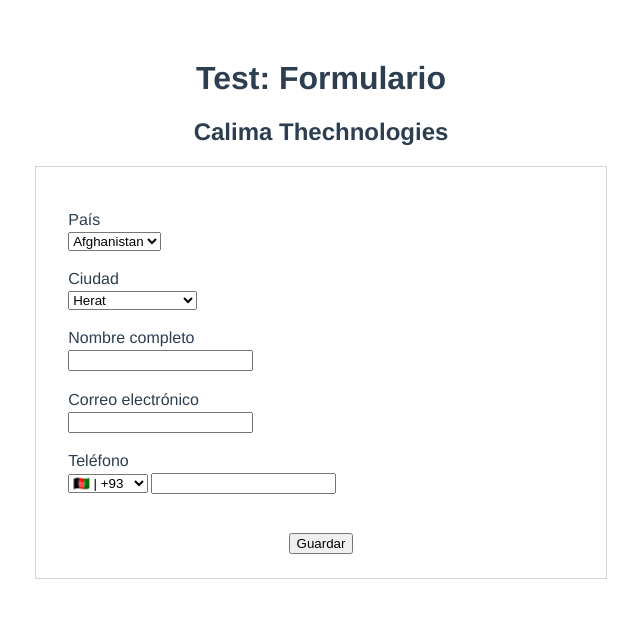
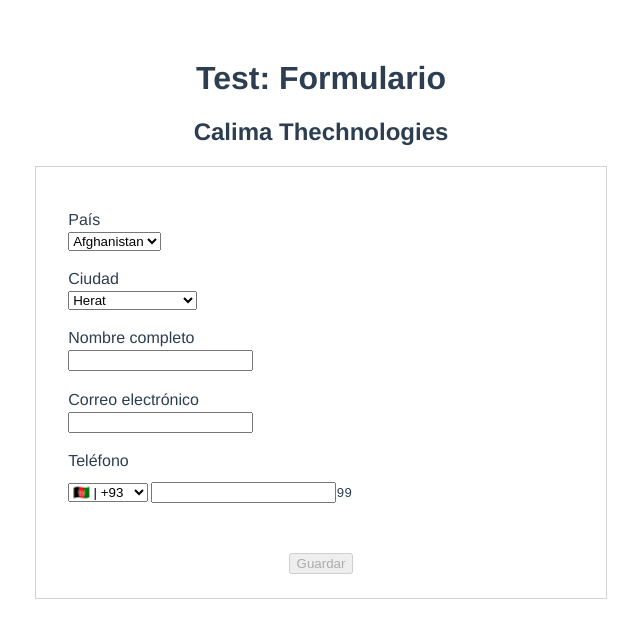
Before and after one commit to fermellone/test-calima-technologies, a Vue app: page / in a window 1280 px wide. Shown: the top 638 px of the page, without its empty margins (319-959 px from the left). Built offline with nearby package versions, Linux system fonts and the light colour scheme.

Commit message:
Se agregaron validaciones

```diff
--- a/src/components/CtForm.vue
+++ b/src/components/CtForm.vue
@@ -1,5 +1,5 @@
 <template>
-  <form class="form">
+  <form class="form" @submit.prevent="save">
     <div class="form-group">
       <label for="country">País</label>
       <select id="country" v-model="form.country">
@@ -13,8 +13,8 @@
     <div class="form-group">
       <label for="city">Ciudad</label>
       <select id="city" v-model="form.city">
-        <template v-for="city in cities">
-          <option :value="city" :key="`city-${city}`">
+        <template v-for="(city, index) in cities">
+          <option :value="city" :key="`city-${city}-${index}`">
             {{ city }}
           </option>
         </template>
@@ -36,6 +36,7 @@
         type="email"
         id="email"
         v-model="form.email"
+        title="Introduzca una dirección de correo electrónico válida"
         maxlength="255"
         autocomplete="_"
       />
@@ -48,6 +49,7 @@
             <option
               :value="prefix.dialCode"
               :key="`phone-prefix-${prefix.dialCode}`"
+              :title="prefix.country"
             >
               {{ prefix.unicodeFlag | decode }} | {{ prefix.dialCode }}
             </option>
@@ -57,12 +59,16 @@
           type="tel"
           id="phone"
           v-model="form.phoneNumber"
-          :maxlength="phonesMaxLength[form.country.toLowerCase()]"
+          :pattern="`[0-9]{${phoneFieldMaxLength}}`"
+          title="Introduzca un número de teléfono válido"
+          :maxlength="phoneFieldMaxLength"
           autocomplete="_"
         />
+        <pre>{{ phoneFieldMaxLength }}</pre>
+        <pre>{{ phoneFieldMaxLength }}</pre>
       </div>
     </div>
-    <button type="button">Guardar</button>
+    <button type="submit" :disabled="isSaveButtonDisabled">Guardar</button>
   </form>
 </template>
 
@@ -83,8 +89,8 @@
       },
       countriesData: countriesData,
       phonesMaxLength: {
-        afghanistan: 8,
-        albania: 7,
+        colombia: 8,
+        spain: 9,
       },
     };
   },
@@ -92,6 +98,9 @@
     "form.country"(newVal) {
       const country = this.getCountryByName(newVal);
       this.form.city = country.cities[0];
+    },
+    phoneFieldMaxLength(newVal) {
+      this.form.phoneNumber = this.form.phoneNumber.substring(0, newVal);
     },
   },
   computed: {
@@ -117,12 +126,33 @@
         ];
       }, []);
     },
+    phoneFieldMaxLength() {
+      const countryData = this.countriesData.find(
+        ({ dialCode }) =>
+          this.normalizePhonePrefix(dialCode) === this.form.phonePrefix
+      );
+
+      if (
+        countryData &&
+        this.phonesMaxLength[countryData.country.toLowerCase()]
+      ) {
+        return this.phonesMaxLength[countryData.country.toLowerCase()];
+      }
+
+      return 9;
+    },
     countryFlag() {
       const { country, flag } = this.countriesData.find(({ dialCode }) => {
         return this.normalizePhonePrefix(dialCode) === this.form.phonePrefix;
       });
 
       return { country, flag };
+    },
+    isSaveButtonDisabled() {
+      const formFields = Object.entries(this.form);
+      // disable no-unused-vars
+      // eslint-disable-next-line
+      return formFields.some(([_, value]) => !value);
     },
   },
   methods: {
@@ -140,6 +170,39 @@
     },
     normalizePhonePrefix(dialCode) {
       return `+${dialCode.replace("+", "")}`;
+    },
+    async postData(url = "", data = {}) {
+      // Opciones por defecto estan marcadas con un *
+      const response = await fetch(url, {
+        method: "POST",
+        mode: "cors",
+        cache: "no-cache",
+        credentials: "same-origin",
+        headers: {
+          "Content-Type": "application/json",
+        },
+        redirect: "follow",
+        referrerPolicy: "no-referrer",
+        body: JSON.stringify(data),
+      });
+      return response.json();
+    },
+    async save() {
+      try {
+        const result = await this.postData(
+          "https://formspree.io/f/xqkwbznb",
+          this.form
+        );
+        this.isSaving = false;
+        if (result.ok) {
+          window.location.href = `https://formspree.io${result.next}`;
+        } else {
+          throw new Error("Error while saving the form.");
+        }
+      } catch (error) {
+        console.error(error);
+        alert("Ha ocurrido un error, por favor intente más tarde.");
+      }
     },
   },
   created() {
```
